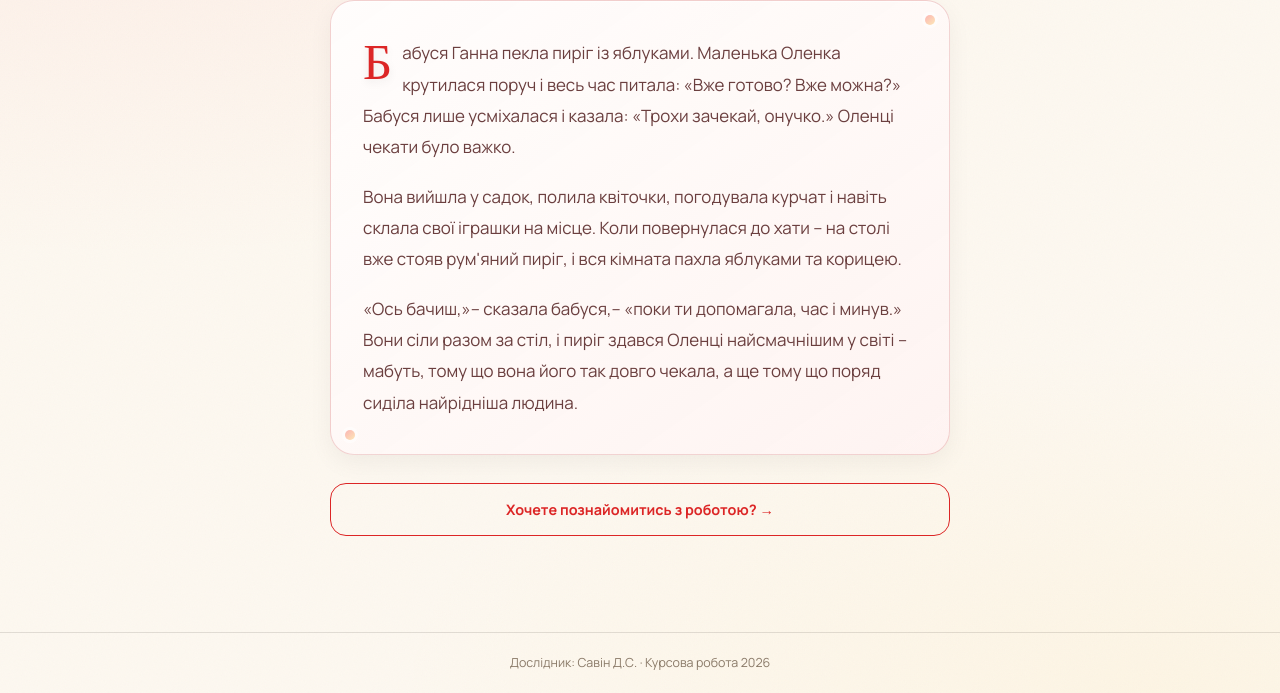
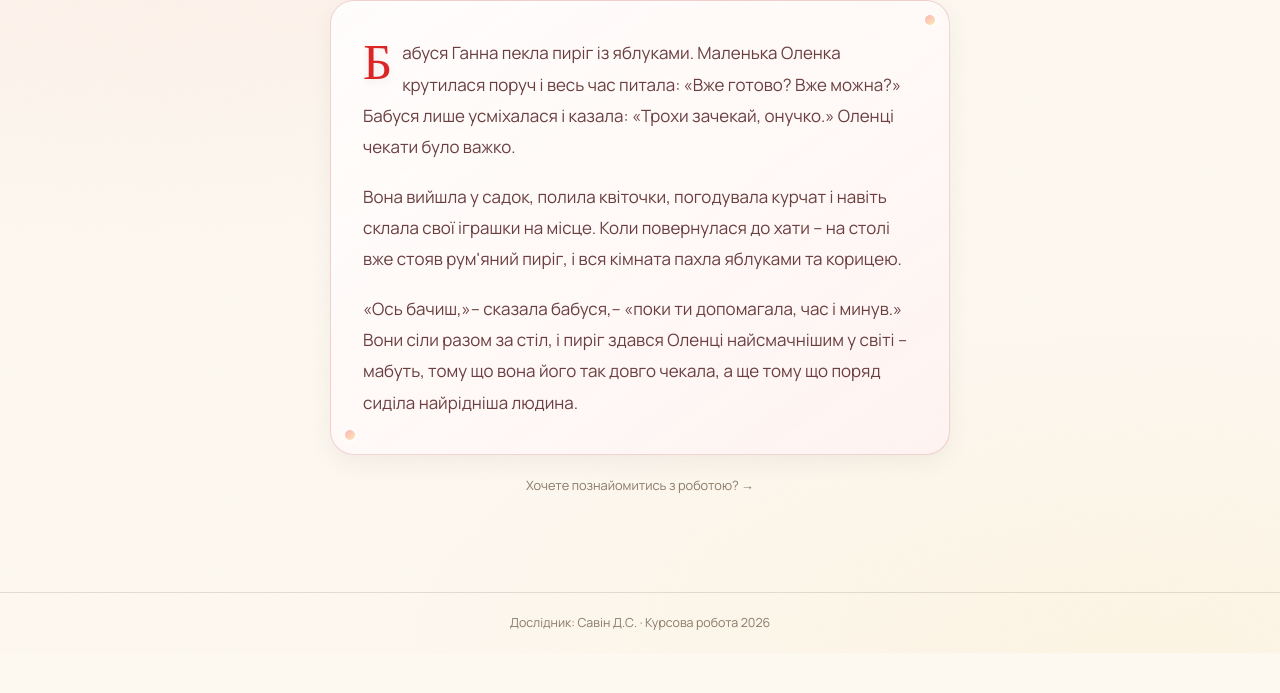
Before and after one commit to dmitthedazed/BPEDK_coursework, a plain HTML site: page m/bbp/index.html in a window 1280 px wide. Shown: the part 172-865 px from the top of the page. After the commit the page ends 825 px from the top, so only its background shows below. Drawn offline with nearby package versions, Linux system fonts and the light colour scheme.

Commit message:
Replace button with subtle hyperlink for home CTA on story pages
Co-Authored-By: Claude Sonnet 4.6 <noreply@anthropic.com>

```diff
--- a/m/bbp/index.html
+++ b/m/bbp/index.html
@@ -16,7 +16,7 @@
   <meta name="robots" content="noindex,follow" />
   <link rel="canonical" href="https://dmitthedazed.github.io/BPEDK_coursework/m/bbp/" />
   <link rel="stylesheet" href="../../assets/shared.css" />
-  <link rel="stylesheet" href="../styles.css?v=2" />
+  <link rel="stylesheet" href="../styles.css?v=3" />
   <meta property="og:type" content="website" />
   <meta property="og:site_name" content="Дослідження БПФК · 2026" />
   <meta property="og:title" content="Бабусин пиріг · Дослідницькі матеріали" />
--- a/m/styles.css
+++ b/m/styles.css
@@ -252,27 +252,18 @@
   text-shadow: 0 3px 10px rgba(0,0,0,0.08);
 }
 
-/* ── STORY HOME BUTTON ── */
+/* ── STORY HOME LINK ── */
 .story-home-btn {
   display: block;
-  margin-top: 28px;
-  padding: 14px 24px;
-  border-radius: var(--radius-md);
-  border: 1.5px solid var(--story-dropcap, var(--accent));
-  background: transparent;
-  color: var(--story-dropcap, var(--accent));
-  font-family: "Manrope", sans-serif;
-  font-size: 0.9rem;
-  font-weight: 700;
+  margin-top: 20px;
+  font-size: 0.8rem;
+  color: var(--ink3);
   text-decoration: none;
   text-align: center;
-  transition: transform 150ms, background 150ms;
+  transition: color 150ms;
 }
 
-.story-home-btn:hover {
-  background: rgba(0,0,0,0.04);
-  transform: translateY(-2px);
-}
+.story-home-btn:hover { color: var(--accent); }
 
 
 /* ══════════════════════════════════════
```
Also changed, not shown: m/dub/index.html (+1 -1 lines), m/izh/index.html (+1 -1 lines), m/ksh/index.html (+1 -1 lines), m/lsk/index.html (+1 -1 lines), m/pst/index.html (+1 -1 lines), m/snc/index.html (+1 -1 lines), m/spb/index.html (+1 -1 lines), m/xhf/index.html (+1 -1 lines).
